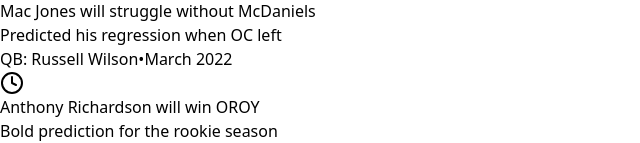
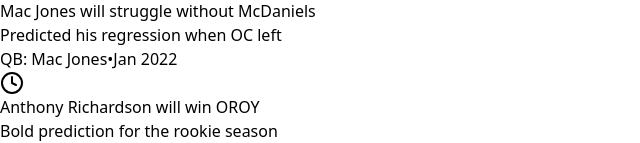
Before and after one commit to Bet-Zero/QBZero, a React (Vite) app: page /qbw in a window 1280 px wide. Shown: the part 7175-7318 px from the top of the page, without its empty margins (0-640 px from the left). Built offline with nearby package versions, Linux system fonts and the light colour scheme; no server answers; the HTML template or start-up script is replaced by a standard one.

Commit message:
Fix data structure issue and finalize QBW top section improvements
Co-authored-by: Bet-Zero <205859440+Bet-Zero@users.noreply.github.com>

```diff
--- a/src/pages/QBWPage.jsx
+++ b/src/pages/QBWPage.jsx
@@ -103,8 +103,6 @@ const QBWPage = () => {
       description: 'Predicted his regression when OC left',
       qbName: 'Mac Jones',
       date: 'Jan 2022',
-      qbName: 'Russell Wilson',
-      date: 'March 2022',
       status: 'wrong',
     },
     {
```
